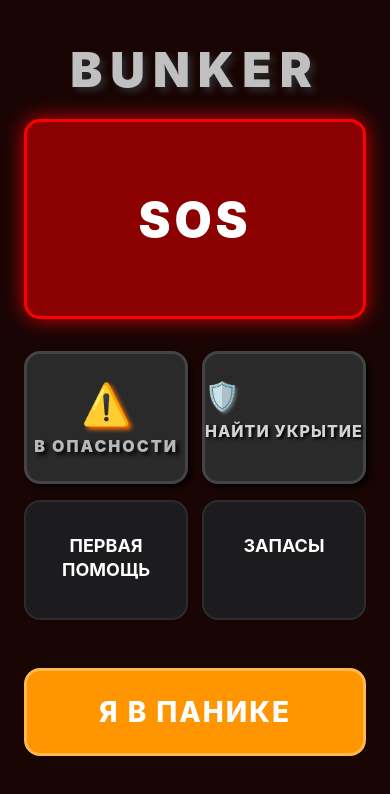
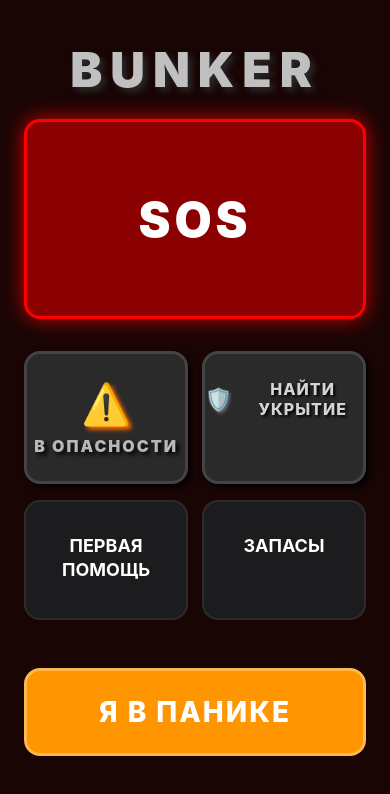
Before and after one commit to MrAlexOm/Bunker-App, a React Native app: screen /Home in a window 390 px wide. Shown: the top 794 px of the page. Built offline with nearby package versions, Linux system fonts and the light colour scheme.

Commit message:
Fix safety button - move icon left, reduce size, align horizontally

```diff
--- a/src/screens/HomeScreen.tsx
+++ b/src/screens/HomeScreen.tsx
@@ -37,10 +37,12 @@ const HomeScreen = () => {
         </TouchableOpacity>
 
         <TouchableOpacity style={styles.safetyButton}>
-          <View style={styles.safetyIconContainer}>
-            <Text style={styles.shieldIcon}>🛡️</Text>
+          <View style={styles.safetyContent}>
+            <View style={styles.safetyIconContainer}>
+              <Text style={styles.shieldIcon}>🛡️</Text>
+            </View>
+            <Text style={styles.safetyText}>{translations.safety}</Text>
           </View>
-          <Text style={styles.safetyText}>{translations.safety}</Text>
         </TouchableOpacity>
 
         <TouchableOpacity style={styles.gridButton}>
@@ -183,7 +185,7 @@ const styles = StyleSheet.create({
     borderRadius: 16,
     width: '48%',
     paddingVertical: 25,
-    alignItems: 'center',
+    alignItems: 'flex-start',
     marginBottom: 16,
     minHeight: 120,
     borderWidth: 3,
@@ -194,12 +196,17 @@ const styles = StyleSheet.create({
     shadowRadius: 6,
     elevation: 8,
   },
+  safetyContent: {
+    flexDirection: 'row',
+    alignItems: 'center',
+    justifyContent: 'flex-start',
+    width: '100%',
+  },
   safetyIconContainer: {
-    alignSelf: 'flex-start',
-    marginBottom: 8,
+    marginRight: 10,
   },
   shieldIcon: {
-    fontSize: 28,
+    fontSize: 22,
     color: '#C0C0C0',
     textShadowColor: '#666666',
     textShadowOffset: { width: 2, height: 2 },
```
